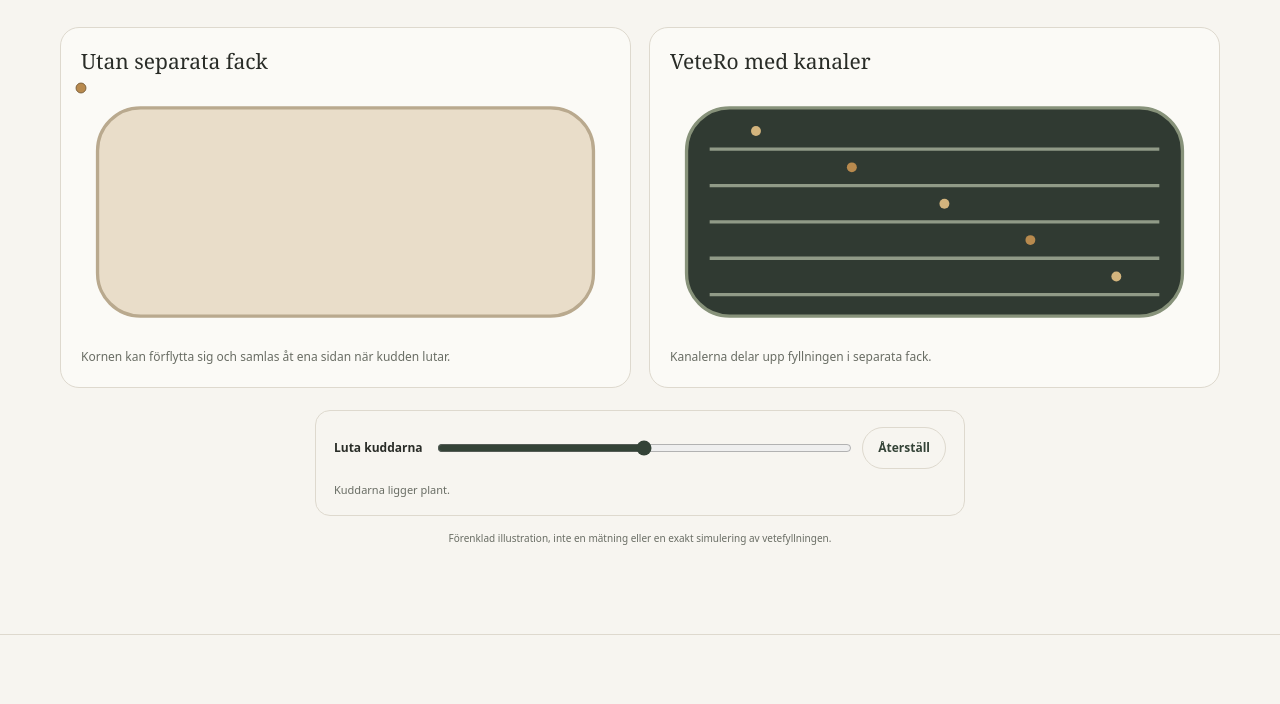
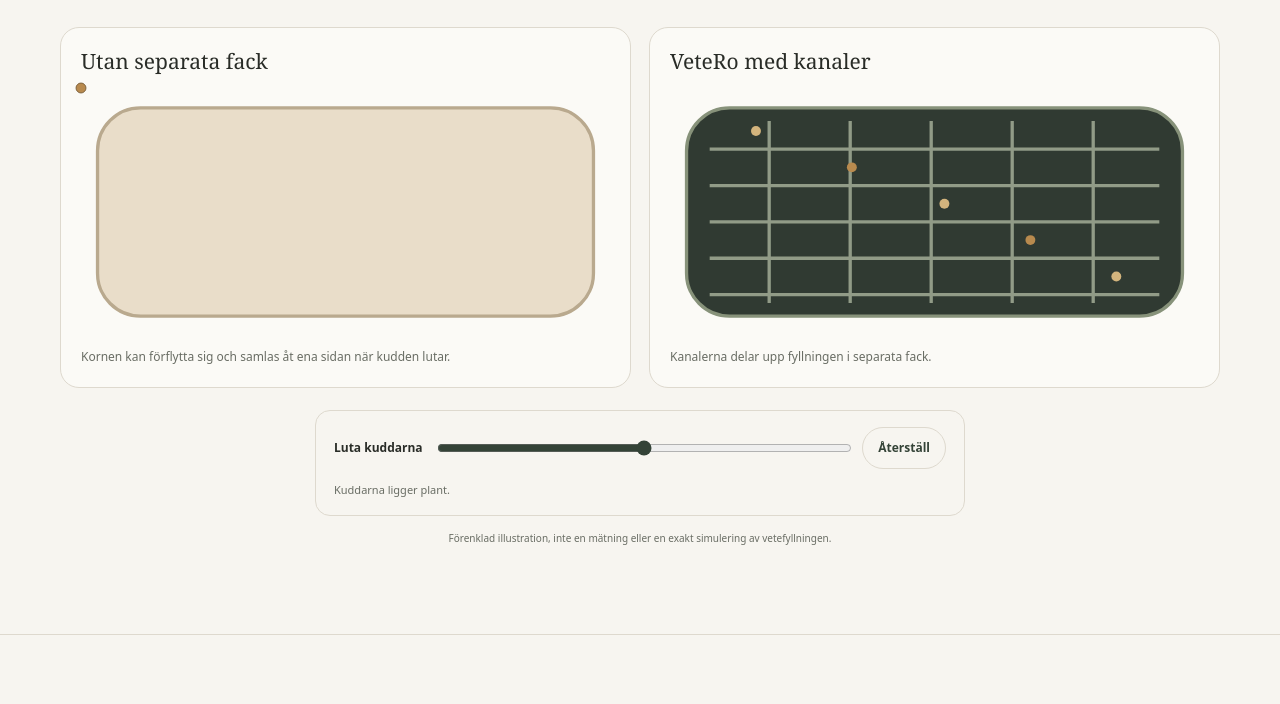
Before and after one commit to rnbp2zhfn6-stack/vetero-uf-site, a plain HTML site: page index.html in a window 1280 px wide. Shown: the part 3011-3715 px from the top of the page. Drawn offline with Linux system fonts and the light colour scheme.

Commit message:
Visa korsgående sömmar i VeteRo-illustrationen

```diff
--- a/index.html
+++ b/index.html
@@ -173,9 +173,9 @@
         </article>
         <article class="grain-card">
           <h3>VeteRo med kanaler</h3>
-          <svg class="grain-svg" data-grain-svg="divided" viewBox="0 0 320 150" role="img" aria-label="Illustration av vetekorn fördelade i separata kanaler">
+          <svg class="grain-svg" data-grain-svg="divided" viewBox="0 0 320 150" role="img" aria-label="Illustration av vetekorn fördelade i fack med sydda linjer både vertikalt och horisontellt">
             <rect x="10" y="12" width="300" height="126" rx="26" fill="#303a32" stroke="#87927a" stroke-width="2"/>
-            <path d="M24 37 H296 M24 59 H296 M24 81 H296 M24 103 H296 M24 125 H296" stroke="#a9b39d" stroke-width="2" opacity=".8"/>
+            <path d="M24 37 H296 M24 59 H296 M24 81 H296 M24 103 H296 M24 125 H296 M60 20 V130 M109 20 V130 M158 20 V130 M207 20 V130 M256 20 V130" stroke="#a9b39d" stroke-width="2" opacity=".8" fill="none"/>
             <g data-grains="divided">
               <circle cx="52" cy="26" r="3" fill="#d3b47d"/><circle cx="110" cy="48" r="3" fill="#b88a4e"/><circle cx="166" cy="70" r="3" fill="#d3b47d"/><circle cx="218" cy="92" r="3" fill="#b88a4e"/><circle cx="270" cy="114" r="3" fill="#d3b47d"/>
             </g>
```
